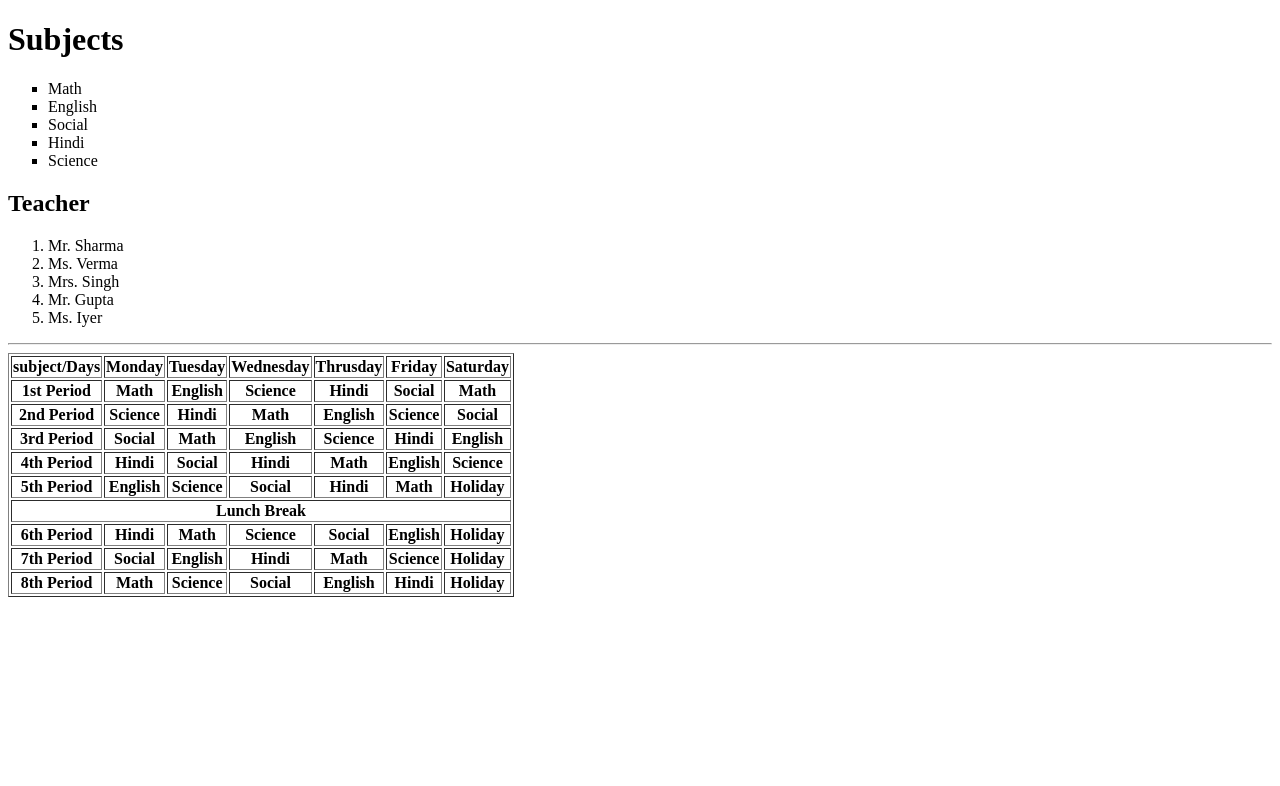
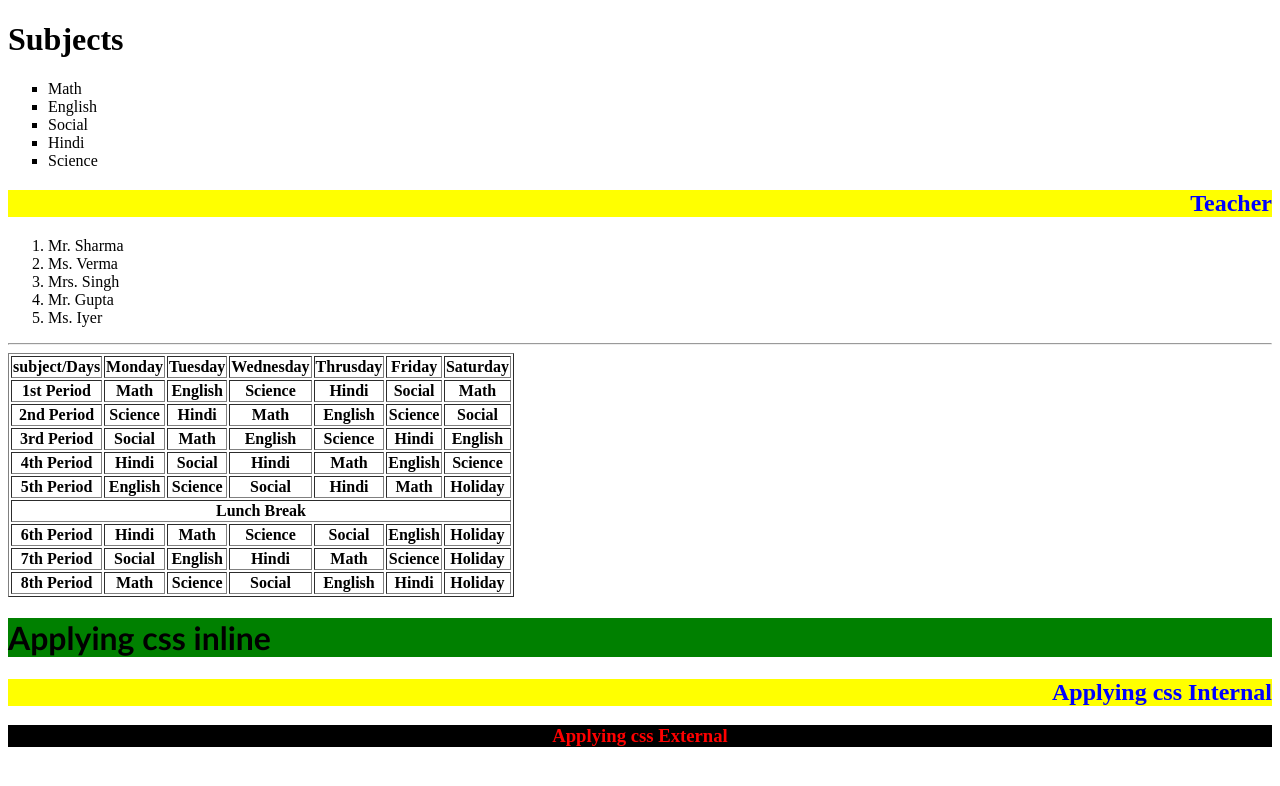
Before and after one commit to Ayush-Agrawalcs/BL-Froontend-Training, a plain HTML site: page Table/index.html in a window 1280 px wide. Drawn offline with Linux system fonts and the light colour scheme.

Commit message:
Added CSS

```diff
--- a/Table/index.html
+++ b/Table/index.html
@@ -4,6 +4,14 @@
     <meta charset="UTF-8">
     <meta name="viewport" content="width=device-width, initial-scale=1.0">
     <title>Time Table</title>
+    <link rel="stylesheet" href="style.css">
+    <style>
+        h2{
+            color: blue;
+            background-color: yellow;
+            text-align: right;
+    }
+    </style>
 </head>
 <body>
     <div>
@@ -110,7 +118,10 @@
         <th>Hindi</th>
         <th>Holiday</th>
     </tr>
+</table>
 
-</table>
+<h1 style="background-color: green; font-family: 'Gill Sans', 'Gill Sans MT', Calibri, 'Trebuchet MS', sans-serif;">Applying css inline</h1>
+<h2> Applying css Internal</h2>
+<h3>Applying css External</h3>
 </body>
 </html>
--- /dev/null
+++ b/Table/style.css
@@ -0,0 +1,5 @@
+h3{
+    color: red;
+    background-color: black;
+    text-align: center;
+}
```
